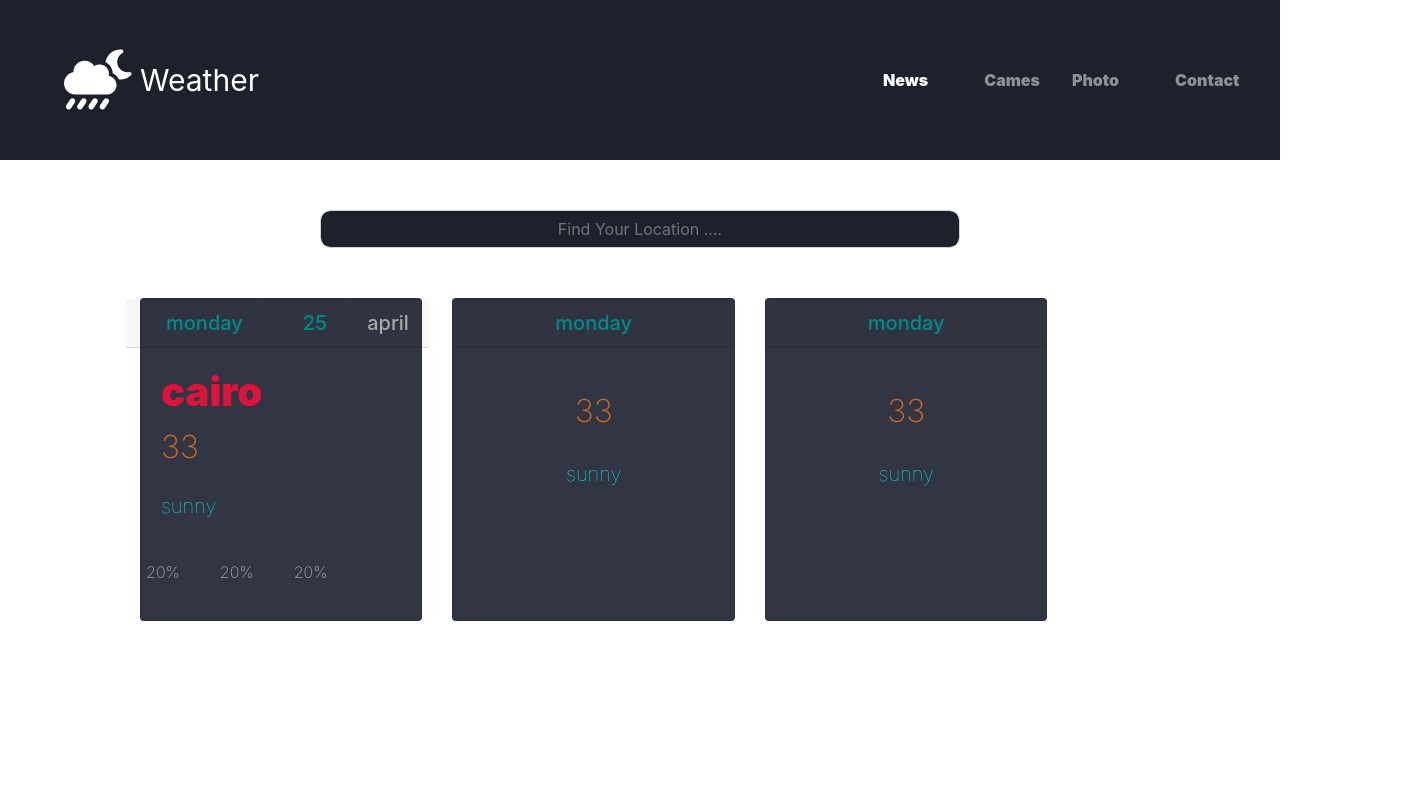
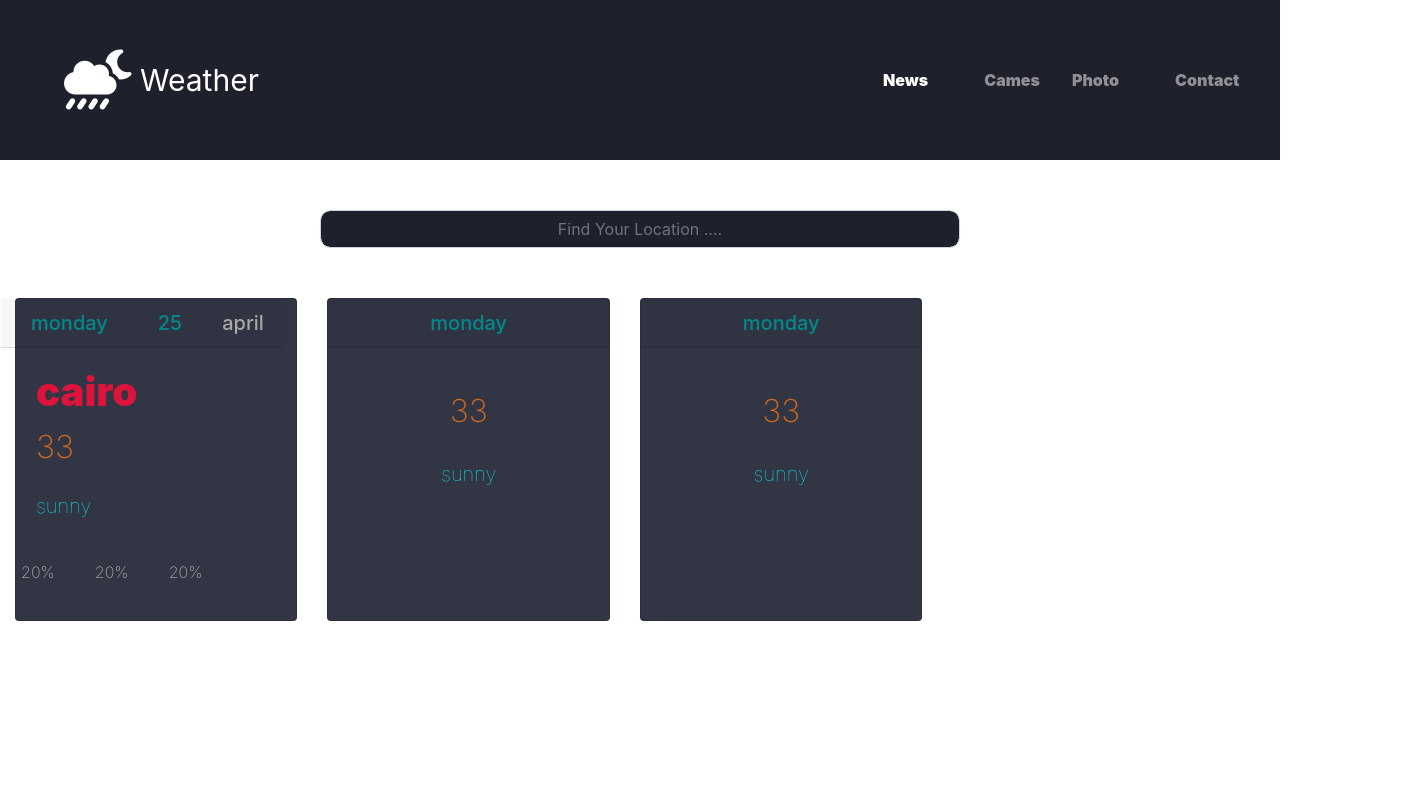
Before and after one commit to Ramy29/Weather-Api, a plain HTML site: page index.html in a window 1280 px wide. Shown: the top 800 px of the page, 1405 px wide, since content can reach past the window. Drawn offline with Linux system fonts and the light colour scheme; no server answers.

Commit message:
Add files via upload

```diff
--- a/style.css
+++ b/style.css
@@ -36,7 +36,7 @@
 }
 .days {
     padding-top: 50px;
-    margin-left: 125px;
+
 }
 .card {
     background-color: #323544;
@@ -82,7 +82,7 @@ p {
 }
 #timezone ,#days {
     color: darkcyan;
-    padding-left: 40px;
+    padding-left: 30px;
 }
 #timezoneday2 ,#timezoneday3{
     color: darkcyan;
```
